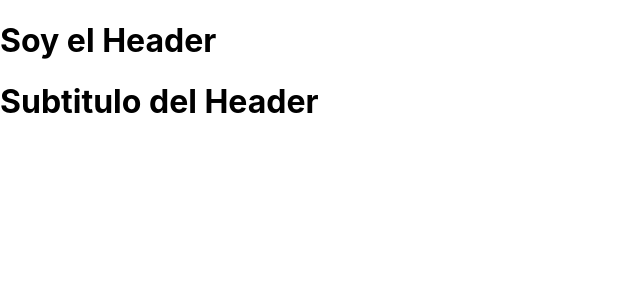
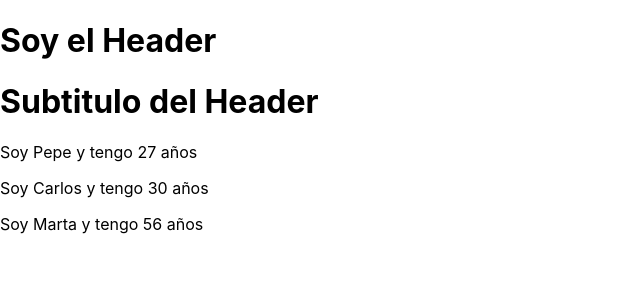
Before and after one commit to josefelipegh/React_Udemy_DorianDesings, a React (Create React App) app in the folder 03-components/: page / in a window 1280 px wide. Shown: the top 300 px of the page, without its empty margins (0-640 px from the left). Built offline with nearby package versions, Linux system fonts and the light colour scheme.

Commit message:
Primer componente reutilizable

```diff
--- a/03-components/src/App.js
+++ b/03-components/src/App.js
@@ -2,10 +2,16 @@ import './App.css';
 
 // Components
 import Header from './components/Header';
+import Person from './components/Person';
 
 function App() {
   return (
-    <Header/>
+    <>
+      <Header/>
+      <Person name="Pepe" age={27} />
+      <Person name="Carlos" age={30} />
+      <Person name="Marta" age={56} />
+    </>
   );
 }
 
--- /dev/null
+++ b/03-components/src/components/Person.jsx
@@ -0,0 +1,9 @@
+import React from 'react';
+
+const Person = ({name, age}) => {
+    return (
+        <p>Soy {name} y tengo {age} años</p>
+    )
+}
+
+export default Person;
```
